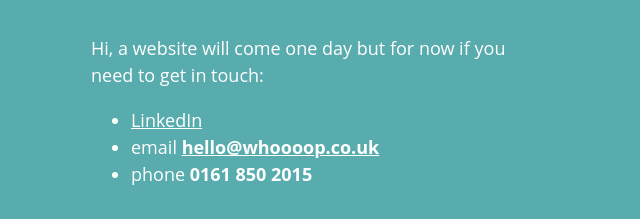
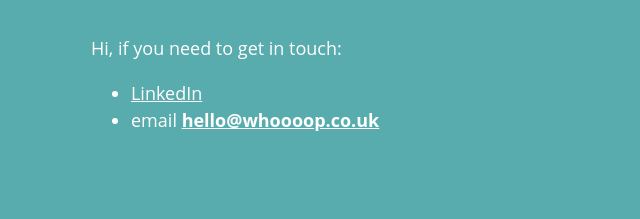
Before and after one commit to Whoooop/website, a website: page src/index.html in a window 1280 px wide. Shown: the part 443-662 px from the top of the page, without its empty margins (319-959 px from the left). Drawn offline with Linux system fonts and the light colour scheme; no server answers.

Commit message:
Update index.html

```diff
--- a/src/index.html
+++ b/src/index.html
@@ -21,8 +21,8 @@
         <img src="img/site-logo.png" alt="Whoooop" class="logo" />
 
         <div class="info">
-            <p>Hi, a website will come one day but for now if you need to get in touch:</p>
-            <ul><li><a href="https://uk.linkedin.com/in/johncashmore">LinkedIn</a></li><li>email <a href="mailto:hello@whoooop.co.uk"><strong>hello@whoooop.co.uk</strong></a></li><li>phone <strong>0161 850 2015</strong></li></ul>
+            <p>Hi, if you need to get in touch:</p>
+            <ul><li><a href="https://uk.linkedin.com/in/johncashmore">LinkedIn</a></li><li>email <a href="mailto:hello@whoooop.co.uk"><strong>hello@whoooop.co.uk</strong></a></li></ul>
         </div>
     </body>
 
```
